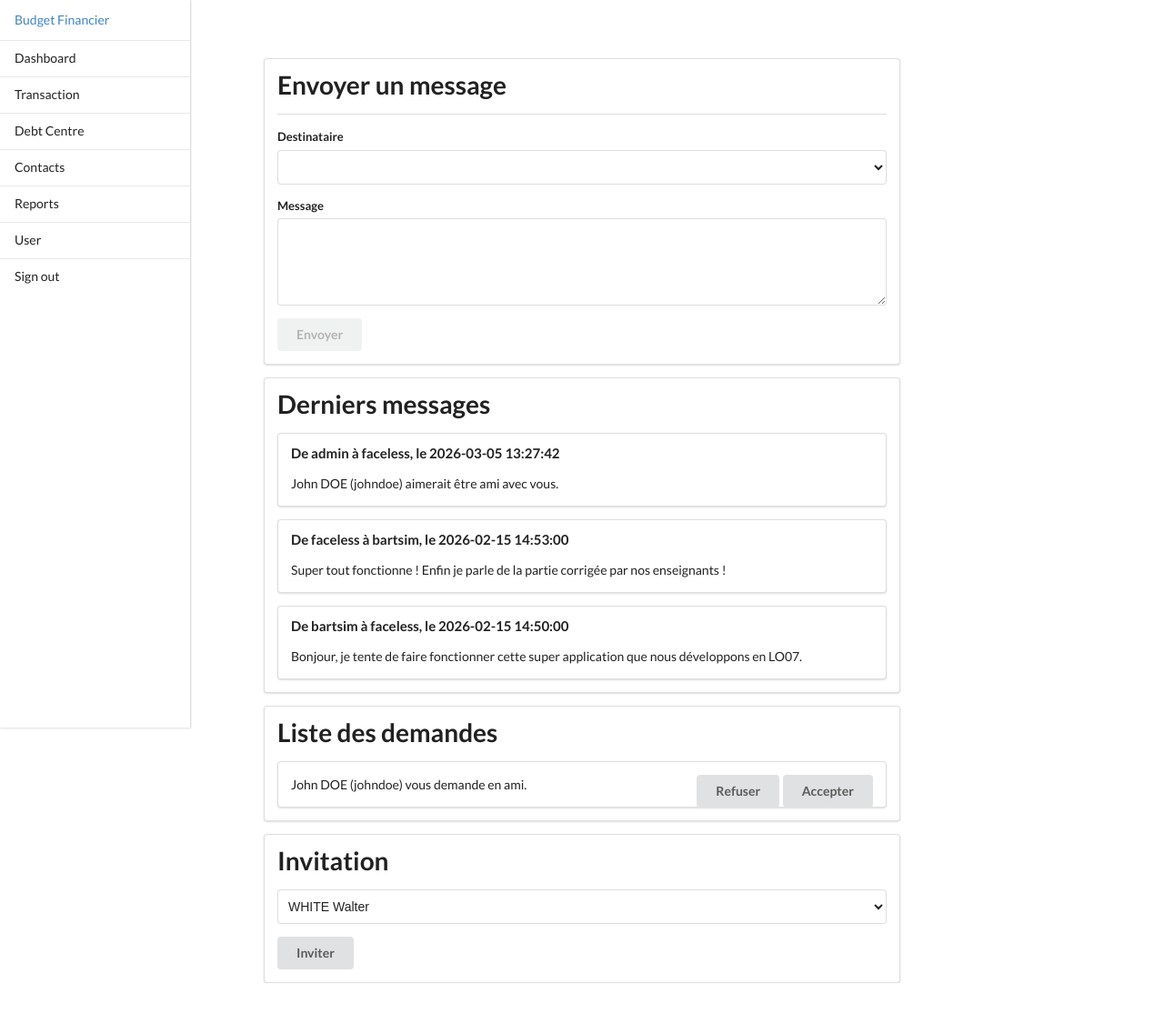
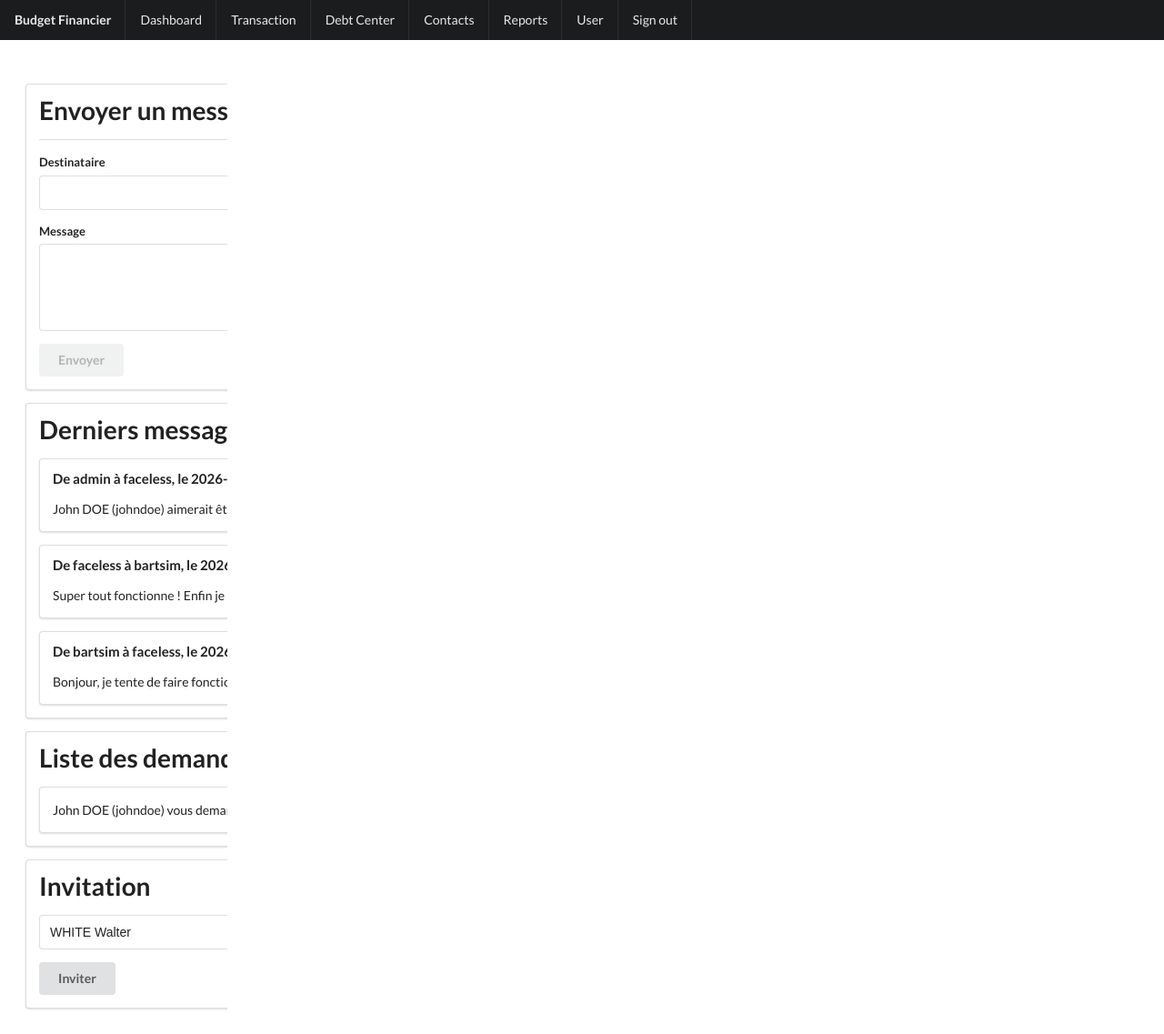
Before and after one commit to HazriHaqimi/FinanceBudgetApp, a PHP site: page / in a window 1280 px wide. Shown: the whole page at 91% size. Before the commit the page ends 1081 px from the top, so only its background shows below. Run offline with PHP 8.4, Linux system fonts and the light colour scheme; a user stored in the database is signed in; data comes from the database, SQL or seed files in the repository.

Commit message:
changing header

```diff
--- a/cuicui.css
+++ b/cuicui.css
@@ -1,3 +1,53 @@
 .main.container {
   margin-top: 4em;
 }
+
+/* Base Layout for Desktop (Large Screens) */
+@media (min-width:768px) {
+  .app-layout {
+    display: grid;
+    /* Sidebar takes exactly 250px, content takes all remaining space */
+    grid-template-columns: 250px 1fr;
+    min-height: 100vh;
+  }
+
+  .app-sidebar {
+    height: 100vh;
+    position: sticky !important; /* Keeps it locked on scroll without breaking grid */
+    top: 0;
+    margin-bottom: 0 !important;
+    border-radius: 0 !important;
+  }
+
+  .app-content {
+    padding: 2rem;
+    overflow-x: hidden;
+  }
+}
+
+/* Layout for Mobile / Half-Screen Windows */
+@media (max-width: 767px) {
+  .app-layout {
+    display: flex;
+    flex-direction: column; /* Stacks the menu on top of the content */
+  }
+
+  .app-sidebar {
+    width: 100% !important; /* Sidebar spans full width horizontally */
+    display: flex !important;
+    flex-direction: row !important; /* Turns sidebar items into a horizontal row */
+    overflow-x: auto; /* Let items scroll horizontally if they overflow */
+    border-radius: 0 !important;
+    margin: 0 !important;
+  }
+
+  /* Optional: Adjust item padding on mobile to save space */
+  .app-sidebar .item {
+    padding: 10px 15px !important;
+  }
+
+  .app-content {
+    padding: 1rem;
+    width: 100%;
+  }
+}
--- a/footer.php
+++ b/footer.php
@@ -1,3 +1,5 @@
+</div>
+</div>
     </div>
   </body>
 </html>
--- a/header.php
+++ b/header.php
@@ -27,20 +27,37 @@ if (isset($_SESSION['session_idutilisateur'])) {
   </head>
   <body>
     <!--<div class="ui inverted fixed menu">-->
-    <div class="ui left fixed vertical menu">
+    <!--<div class="ui left fixed vertical menu, ui left vertical menu app-sidebar">
       <div class="item"><a href="index.php">Budget Financier</a></div>
       <?php if (!isset($session_idutilisateur)) { ?>
+        <a class="item "href="inscription.php">Inscription</a>
       <?php } else { ?>
         <a class="item">Dashboard</a>
         <a class="item">Transaction</a>
-        <a class="item">Debt Centre</a>
+        <a class="item">Debt Center</a>
         <a class="item">Contacts</a>
         <a class="item">Reports</a>
         <a class="item">User</a>
         <a class="item">Sign out</a>
       <?php } ?>
-    </div>
-    <div class="ui main text container">
+    </div>-->
+    <div class="app-layout">
+        <div class="ui inverted fixed menu">
+            <div class="item"><a href="index.php"><strong>Budget Financier</strong></a></div>
+            <?php if (!isset($session_idutilisateur)) { ?>
+              <a class="item" href="inscription.php">Inscription</a>
+            <?php } else { ?>
+              <a class="item">Dashboard</a>
+              <a class="item">Transaction</a>
+              <a class="item">Debt Center</a>
+              <a class="item">Contacts</a>
+              <a class="item">Reports</a>
+              <a class="item">User</a>
+              <a class="item">Sign out</a>
+            <?php } ?>
+          </div>
+    <div class="app-content">
+        <div class="ui main text container">
 
 
 <!--
```
